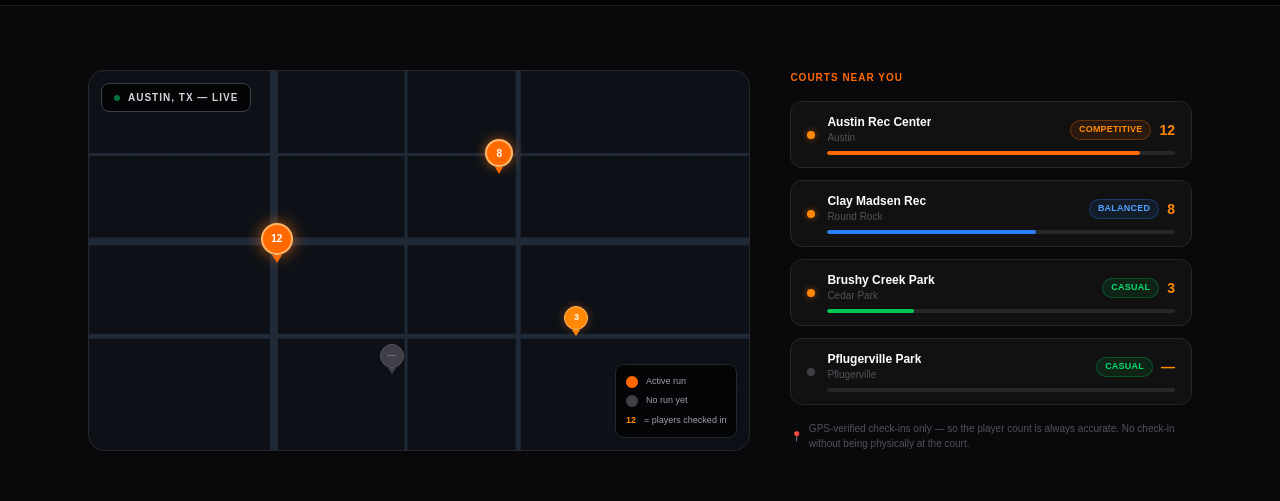
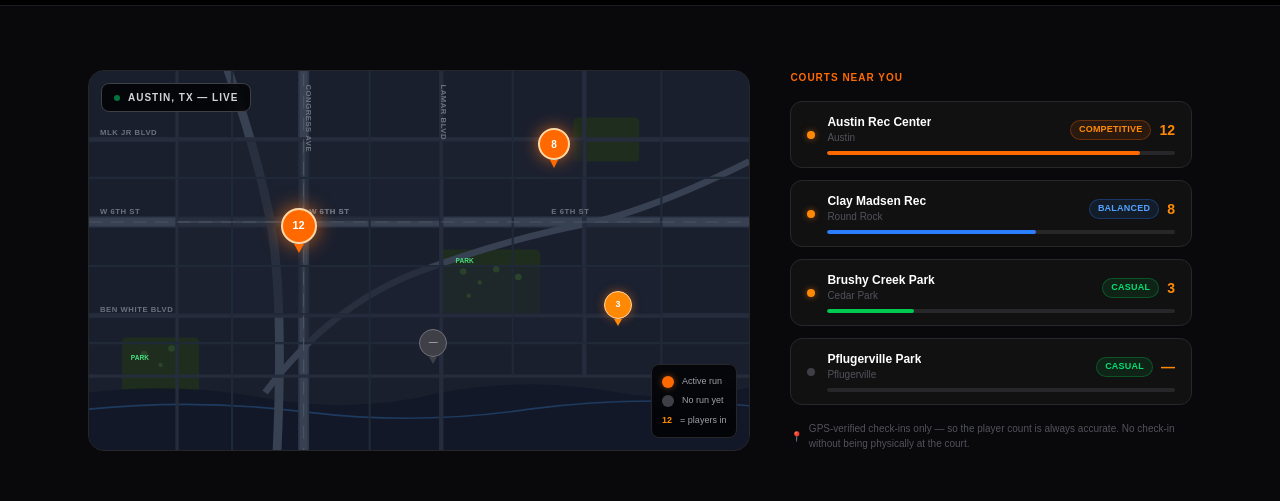
Before and after one commit to Tracyholbrook23/runcheck-site, a Next.js app: page / in a window 1280 px wide. Shown: the part 805-1306 px from the top of the page. Built offline with nearby package versions, Linux system fonts and the light colour scheme; grey boxes are pictures that could not be loaded.

Commit message:
update homepage and README

```diff
--- a/app/page.tsx
+++ b/app/page.tsx
@@ -161,75 +161,156 @@ export default function Home() {
         <section className="w-full border-y border-zinc-800/60 bg-zinc-950">
           <div className="max-w-6xl mx-auto px-6 py-16 flex flex-col lg:flex-row gap-10 items-stretch">
 
-            {/* Fake map */}
-            <div className="relative lg:w-3/5 min-h-[340px] rounded-2xl overflow-hidden border border-zinc-800 bg-[#0d1117] flex-shrink-0">
-              {/* Map grid lines */}
-              <svg className="absolute inset-0 w-full h-full opacity-10" xmlns="http://www.w3.org/2000/svg">
-                <defs>
-                  <pattern id="grid" width="40" height="40" patternUnits="userSpaceOnUse">
-                    <path d="M 40 0 L 0 0 0 40" fill="none" stroke="#6b7280" strokeWidth="0.5"/>
-                  </pattern>
-                </defs>
-                <rect width="100%" height="100%" fill="url(#grid)" />
-              </svg>
-              {/* Fake road lines */}
-              <svg className="absolute inset-0 w-full h-full" xmlns="http://www.w3.org/2000/svg">
-                <line x1="0" y1="45%" x2="100%" y2="45%" stroke="#1f2937" strokeWidth="8"/>
-                <line x1="0" y1="70%" x2="100%" y2="70%" stroke="#1f2937" strokeWidth="5"/>
-                <line x1="28%" y1="0" x2="28%" y2="100%" stroke="#1f2937" strokeWidth="8"/>
-                <line x1="65%" y1="0" x2="65%" y2="100%" stroke="#1f2937" strokeWidth="5"/>
-                <line x1="0" y1="22%" x2="100%" y2="22%" stroke="#1f2937" strokeWidth="3"/>
-                <line x1="48%" y1="0" x2="48%" y2="100%" stroke="#1f2937" strokeWidth="3"/>
+            {/* Map */}
+            <div className="relative lg:w-3/5 min-h-[380px] rounded-2xl overflow-hidden border border-zinc-800 flex-shrink-0" style={{background:"#1a1f2e"}}>
+              <svg className="absolute inset-0 w-full h-full" viewBox="0 0 600 380" xmlns="http://www.w3.org/2000/svg" preserveAspectRatio="xMidYMid slice">
+                {/* Base fill */}
+                <rect width="600" height="380" fill="#1a1f2e"/>
+
+                {/* Park / green areas */}
+                <rect x="320" y="180" width="90" height="60" rx="4" fill="#1e2d1e"/>
+                <rect x="30" y="260" width="70" height="50" rx="4" fill="#1e2d1e"/>
+                <rect x="440" y="60" width="60" height="40" rx="4" fill="#1e2d1e"/>
+
+                {/* Water */}
+                <path d="M0 310 Q80 300 160 315 Q240 330 320 310 Q400 295 480 310 Q540 320 600 305 L600 380 L0 380Z" fill="#111827" opacity="0.9"/>
+                <path d="M0 325 Q100 315 200 328 Q300 340 400 325 Q500 312 600 322" fill="none" stroke="#1e3a5f" strokeWidth="1.5"/>
+
+                {/* Major roads - arterials */}
+                {/* Horizontal major */}
+                <line x1="0" y1="155" x2="600" y2="155" stroke="#2d3748" strokeWidth="10"/>
+                <line x1="0" y1="155" x2="600" y2="155" stroke="#374151" strokeWidth="7"/>
+                {/* Vertical major */}
+                <line x1="195" y1="0" x2="195" y2="380" stroke="#2d3748" strokeWidth="10"/>
+                <line x1="195" y1="0" x2="195" y2="380" stroke="#374151" strokeWidth="7"/>
+                {/* Diagonal arterial - like MoPac */}
+                <path d="M120 0 Q150 80 165 155 Q178 230 170 380" fill="none" stroke="#374151" strokeWidth="8"/>
+                {/* Another diagonal */}
+                <path d="M600 100 Q520 140 460 155 Q380 170 300 200 Q220 230 160 310" fill="none" stroke="#374151" strokeWidth="6"/>
+
+                {/* Secondary roads */}
+                <line x1="0" y1="80" x2="600" y2="80" stroke="#252d3d" strokeWidth="4"/>
+                <line x1="0" y1="240" x2="600" y2="240" stroke="#252d3d" strokeWidth="4"/>
+                <line x1="0" y1="295" x2="600" y2="295" stroke="#252d3d" strokeWidth="3"/>
+                <line x1="320" y1="0" x2="320" y2="380" stroke="#252d3d" strokeWidth="4"/>
+                <line x1="450" y1="0" x2="450" y2="295" stroke="#252d3d" strokeWidth="4"/>
+                <line x1="80" y1="0" x2="80" y2="380" stroke="#252d3d" strokeWidth="3"/>
+
+                {/* Tertiary / local streets */}
+                <line x1="0" y1="115" x2="600" y2="115" stroke="#1f2937" strokeWidth="2"/>
+                <line x1="0" y1="195" x2="600" y2="195" stroke="#1f2937" strokeWidth="2"/>
+                <line x1="0" y1="265" x2="600" y2="265" stroke="#1f2937" strokeWidth="2"/>
+                <line x1="255" y1="0" x2="255" y2="380" stroke="#1f2937" strokeWidth="2"/>
+                <line x1="385" y1="0" x2="385" y2="295" stroke="#1f2937" strokeWidth="2"/>
+                <line x1="520" y1="0" x2="520" y2="295" stroke="#1f2937" strokeWidth="2"/>
+                <line x1="130" y1="0" x2="130" y2="155" stroke="#1f2937" strokeWidth="2"/>
+                <line x1="130" y1="155" x2="130" y2="380" stroke="#1f2937" strokeWidth="2"/>
+
+                {/* Road center dashes on major roads */}
+                <line x1="0" y1="155" x2="600" y2="155" stroke="#4b5563" strokeWidth="1" strokeDasharray="12 8"/>
+                <line x1="195" y1="0" x2="195" y2="380" stroke="#4b5563" strokeWidth="1" strokeDasharray="12 8"/>
+
+                {/* City blocks - subtle shading */}
+                <rect x="81" y="81" width="48" height="33" fill="#1e2433" opacity="0.6"/>
+                <rect x="81" y="116" width="48" height="38" fill="#1d2332" opacity="0.6"/>
+                <rect x="131" y="81" width="63" height="33" fill="#1e2433" opacity="0.6"/>
+                <rect x="131" y="116" width="63" height="38" fill="#1d2332" opacity="0.6"/>
+                <rect x="196" y="81" width="58" height="33" fill="#1e2433" opacity="0.6"/>
+                <rect x="196" y="116" width="58" height="38" fill="#1d2332" opacity="0.6"/>
+                <rect x="256" y="81" width="63" height="33" fill="#1e2433" opacity="0.6"/>
+                <rect x="256" y="116" width="63" height="38" fill="#1d2332" opacity="0.6"/>
+                <rect x="321" y="81" width="63" height="33" fill="#1e2433" opacity="0.6"/>
+                <rect x="386" y="81" width="63" height="33" fill="#1e2433" opacity="0.6"/>
+                <rect x="196" y="196" width="58" height="43" fill="#1e2433" opacity="0.6"/>
+                <rect x="256" y="196" width="63" height="43" fill="#1d2332" opacity="0.6"/>
+                <rect x="321" y="196" width="63" height="43" fill="#1e2433" opacity="0.6"/>
+                <rect x="386" y="196" width="63" height="43" fill="#1d2332" opacity="0.6"/>
+                <rect x="451" y="156" width="68" height="38" fill="#1e2433" opacity="0.6"/>
+                <rect x="451" y="196" width="68" height="43" fill="#1d2332" opacity="0.6"/>
+                <rect x="196" y="241" width="58" height="23" fill="#1e2433" opacity="0.6"/>
+                <rect x="256" y="241" width="63" height="23" fill="#1d2332" opacity="0.6"/>
+                <rect x="321" y="241" width="63" height="23" fill="#1e2433" opacity="0.6"/>
+                <rect x="386" y="241" width="63" height="23" fill="#1d2332" opacity="0.6"/>
+                <rect x="81" y="156" width="48" height="38" fill="#1e2433" opacity="0.6"/>
+                <rect x="131" y="156" width="63" height="38" fill="#1d2332" opacity="0.6"/>
+                <rect x="81" y="196" width="48" height="43" fill="#1e2433" opacity="0.6"/>
+                <rect x="131" y="196" width="63" height="43" fill="#1d2332" opacity="0.6"/>
+
+                {/* Park trees dots */}
+                <circle cx="340" cy="200" r="3" fill="#2d4a2d" opacity="0.8"/>
+                <circle cx="355" cy="210" r="2" fill="#2d4a2d" opacity="0.8"/>
+                <circle cx="370" cy="198" r="3" fill="#2d4a2d" opacity="0.8"/>
+                <circle cx="345" cy="222" r="2" fill="#2d4a2d" opacity="0.8"/>
+                <circle cx="390" cy="205" r="3" fill="#2d4a2d" opacity="0.8"/>
+                <circle cx="50" cy="275" r="3" fill="#2d4a2d" opacity="0.8"/>
+                <circle cx="65" cy="285" r="2" fill="#2d4a2d" opacity="0.8"/>
+                <circle cx="75" cy="270" r="3" fill="#2d4a2d" opacity="0.8"/>
+
+                {/* Street labels */}
+                <text x="200" y="148" fontSize="7" fill="#6b7280" fontFamily="sans-serif" fontWeight="600" letterSpacing="0.5">W 6TH ST</text>
+                <text x="200" y="148" fontSize="7" fill="#6b7280" fontFamily="sans-serif" fontWeight="600" letterSpacing="0.5">W 6TH ST</text>
+                <text x="420" y="148" fontSize="7" fill="#6b7280" fontFamily="sans-serif" fontWeight="600" letterSpacing="0.5">E 6TH ST</text>
+                <text x="10" y="148" fontSize="7" fill="#6b7280" fontFamily="sans-serif" fontWeight="600" letterSpacing="0.5">W 6TH ST</text>
+                <text x="199" y="30" fontSize="7" fill="#6b7280" fontFamily="sans-serif" fontWeight="600" letterSpacing="0.5" writingMode="tb">CONGRESS AVE</text>
+                <text x="322" y="30" fontSize="7" fill="#6b7280" fontFamily="sans-serif" fontWeight="600" letterSpacing="0.5" writingMode="tb">LAMAR BLVD</text>
+                <text x="10" y="76" fontSize="7" fill="#6b7280" fontFamily="sans-serif" fontWeight="600" letterSpacing="0.5">MLK JR BLVD</text>
+                <text x="10" y="237" fontSize="7" fill="#6b7280" fontFamily="sans-serif" fontWeight="600" letterSpacing="0.5">BEN WHITE BLVD</text>
+                <text x="333" y="192" fontSize="6" fill="#4ade80" fontFamily="sans-serif" fontWeight="600">PARK</text>
+                <text x="38" y="280" fontSize="6" fill="#4ade80" fontFamily="sans-serif" fontWeight="600">PARK</text>
               </svg>
 
               {/* Area label */}
-              <div className="absolute top-3 left-3 bg-black/70 backdrop-blur-sm border border-zinc-700 rounded-lg px-3 py-1.5 flex items-center gap-2">
+              <div className="absolute top-3 left-3 bg-black/80 backdrop-blur-sm border border-zinc-700 rounded-lg px-3 py-1.5 flex items-center gap-2 z-10">
                 <span className="w-1.5 h-1.5 rounded-full bg-green-400 animate-pulse" />
                 <span className="text-[10px] font-bold text-zinc-300 uppercase tracking-widest">Austin, TX — Live</span>
               </div>
 
               {/* Gym pins */}
-              {/* Austin Rec Center — active, many players */}
-              <div className="absolute" style={{left:"26%",top:"40%"}}>
+              <div className="absolute z-20" style={{left:"29%",top:"36%"}}>
                 <div className="relative flex flex-col items-center group cursor-pointer">
-                  <div className="w-8 h-8 rounded-full bg-orange-500 border-2 border-orange-300 flex items-center justify-center shadow-[0_0_16px_rgba(249,115,22,.7)] text-white text-[10px] font-bold z-10">12</div>
-                  <div className="w-0 h-0 border-l-[5px] border-r-[5px] border-t-[8px] border-l-transparent border-r-transparent border-t-orange-500" />
-                  <div className="absolute bottom-12 left-1/2 -translate-x-1/2 bg-zinc-900 border border-zinc-700 rounded-lg px-2.5 py-1.5 text-[10px] text-white whitespace-nowrap opacity-0 group-hover:opacity-100 transition-opacity pointer-events-none">Austin Rec Center</div>
+                  <div className="w-9 h-9 rounded-full bg-orange-500 border-2 border-orange-200 flex items-center justify-center shadow-[0_0_20px_rgba(249,115,22,.8)] text-white text-[11px] font-bold">12</div>
+                  <div className="w-0 h-0 border-l-[5px] border-r-[5px] border-t-[9px] border-l-transparent border-r-transparent border-t-orange-500" />
+                  <div className="absolute bottom-14 left-1/2 -translate-x-1/2 bg-zinc-900/95 border border-zinc-600 rounded-lg px-3 py-2 text-[11px] text-white whitespace-nowrap opacity-0 group-hover:opacity-100 transition-opacity pointer-events-none shadow-xl z-30">
+                    <p className="font-bold">Austin Rec Center</p><p className="text-orange-400 text-[10px]">12 players · Competitive</p>
+                  </div>
                 </div>
               </div>
 
-              {/* Clay Madsen — active */}
-              <div className="absolute" style={{left:"60%",top:"18%"}}>
+              <div className="absolute z-20" style={{left:"68%",top:"15%"}}>
                 <div className="relative flex flex-col items-center group cursor-pointer">
-                  <div className="w-7 h-7 rounded-full bg-orange-500 border-2 border-orange-300 flex items-center justify-center shadow-[0_0_12px_rgba(249,115,22,.6)] text-white text-[10px] font-bold z-10">8</div>
-                  <div className="w-0 h-0 border-l-[4px] border-r-[4px] border-t-[7px] border-l-transparent border-r-transparent border-t-orange-500" />
-                  <div className="absolute bottom-10 left-1/2 -translate-x-1/2 bg-zinc-900 border border-zinc-700 rounded-lg px-2.5 py-1.5 text-[10px] text-white whitespace-nowrap opacity-0 group-hover:opacity-100 transition-opacity pointer-events-none">Clay Madsen Rec</div>
+                  <div className="w-8 h-8 rounded-full bg-orange-500 border-2 border-orange-200 flex items-center justify-center shadow-[0_0_16px_rgba(249,115,22,.7)] text-white text-[10px] font-bold">8</div>
+                  <div className="w-0 h-0 border-l-[4px] border-r-[4px] border-t-[8px] border-l-transparent border-r-transparent border-t-orange-500" />
+                  <div className="absolute bottom-13 left-1/2 -translate-x-1/2 bg-zinc-900/95 border border-zinc-600 rounded-lg px-3 py-2 text-[11px] text-white whitespace-nowrap opacity-0 group-hover:opacity-100 transition-opacity pointer-events-none shadow-xl z-30">
+                    <p className="font-bold">Clay Madsen Rec</p><p className="text-orange-400 text-[10px]">8 players · Balanced</p>
+                  </div>
                 </div>
               </div>
 
-              {/* Brushy Creek — low activity */}
-              <div className="absolute" style={{left:"72%",top:"62%"}}>
+              <div className="absolute z-20" style={{left:"78%",top:"58%"}}>
                 <div className="relative flex flex-col items-center group cursor-pointer">
-                  <div className="w-6 h-6 rounded-full bg-orange-400 border border-orange-300 flex items-center justify-center shadow-[0_0_8px_rgba(249,115,22,.4)] text-white text-[9px] font-bold z-10">3</div>
-                  <div className="w-0 h-0 border-l-[4px] border-r-[4px] border-t-[6px] border-l-transparent border-r-transparent border-t-orange-400" />
-                  <div className="absolute bottom-9 left-1/2 -translate-x-1/2 bg-zinc-900 border border-zinc-700 rounded-lg px-2.5 py-1.5 text-[10px] text-white whitespace-nowrap opacity-0 group-hover:opacity-100 transition-opacity pointer-events-none">Brushy Creek Park</div>
+                  <div className="w-7 h-7 rounded-full bg-orange-400 border border-orange-200 flex items-center justify-center shadow-[0_0_10px_rgba(249,115,22,.5)] text-white text-[9px] font-bold">3</div>
+                  <div className="w-0 h-0 border-l-[4px] border-r-[4px] border-t-[7px] border-l-transparent border-r-transparent border-t-orange-400" />
+                  <div className="absolute bottom-12 left-1/2 -translate-x-1/2 bg-zinc-900/95 border border-zinc-600 rounded-lg px-3 py-2 text-[11px] text-white whitespace-nowrap opacity-0 group-hover:opacity-100 transition-opacity pointer-events-none shadow-xl z-30">
+                    <p className="font-bold">Brushy Creek Park</p><p className="text-orange-400 text-[10px]">3 players · Casual</p>
+                  </div>
                 </div>
               </div>
 
-              {/* Pflugerville — no run */}
-              <div className="absolute" style={{left:"44%",top:"72%"}}>
+              <div className="absolute z-20" style={{left:"50%",top:"68%"}}>
                 <div className="relative flex flex-col items-center group cursor-pointer">
-                  <div className="w-6 h-6 rounded-full bg-zinc-700 border border-zinc-600 flex items-center justify-center text-zinc-500 text-[9px] font-bold z-10">—</div>
-                  <div className="w-0 h-0 border-l-[4px] border-r-[4px] border-t-[6px] border-l-transparent border-r-transparent border-t-zinc-700" />
-                  <div className="absolute bottom-9 left-1/2 -translate-x-1/2 bg-zinc-900 border border-zinc-700 rounded-lg px-2.5 py-1.5 text-[10px] text-white whitespace-nowrap opacity-0 group-hover:opacity-100 transition-opacity pointer-events-none">Pflugerville Park</div>
+                  <div className="w-7 h-7 rounded-full bg-zinc-700 border border-zinc-500 flex items-center justify-center text-zinc-400 text-[9px] font-bold">—</div>
+                  <div className="w-0 h-0 border-l-[4px] border-r-[4px] border-t-[7px] border-l-transparent border-r-transparent border-t-zinc-700" />
+                  <div className="absolute bottom-12 left-1/2 -translate-x-1/2 bg-zinc-900/95 border border-zinc-600 rounded-lg px-3 py-2 text-[11px] text-white whitespace-nowrap opacity-0 group-hover:opacity-100 transition-opacity pointer-events-none shadow-xl z-30">
+                    <p className="font-bold">Pflugerville Park</p><p className="text-zinc-500 text-[10px]">No active run</p>
+                  </div>
                 </div>
               </div>
 
               {/* Legend */}
-              <div className="absolute bottom-3 right-3 bg-black/70 backdrop-blur-sm border border-zinc-800 rounded-lg p-2.5 flex flex-col gap-1.5">
-                <div className="flex items-center gap-2"><div className="w-3 h-3 rounded-full bg-orange-500" /><span className="text-[9px] text-zinc-400">Active run</span></div>
+              <div className="absolute bottom-3 right-3 bg-black/80 backdrop-blur-sm border border-zinc-800 rounded-lg p-2.5 flex flex-col gap-1.5 z-10">
+                <div className="flex items-center gap-2"><div className="w-3 h-3 rounded-full bg-orange-500 shadow-[0_0_6px_rgba(249,115,22,.5)]" /><span className="text-[9px] text-zinc-400">Active run</span></div>
                 <div className="flex items-center gap-2"><div className="w-3 h-3 rounded-full bg-zinc-700" /><span className="text-[9px] text-zinc-400">No run yet</span></div>
-                <div className="flex items-center gap-2 text-[9px] text-zinc-500"><span className="font-bold text-orange-400">12</span><span className="text-zinc-400">= players checked in</span></div>
+                <div className="flex items-center gap-2"><span className="font-bold text-orange-400 text-[9px]">12</span><span className="text-[9px] text-zinc-400">= players in</span></div>
               </div>
             </div>
 
```
Also changed, not shown: 1 other file (tests, documents, lock files or other folders).
